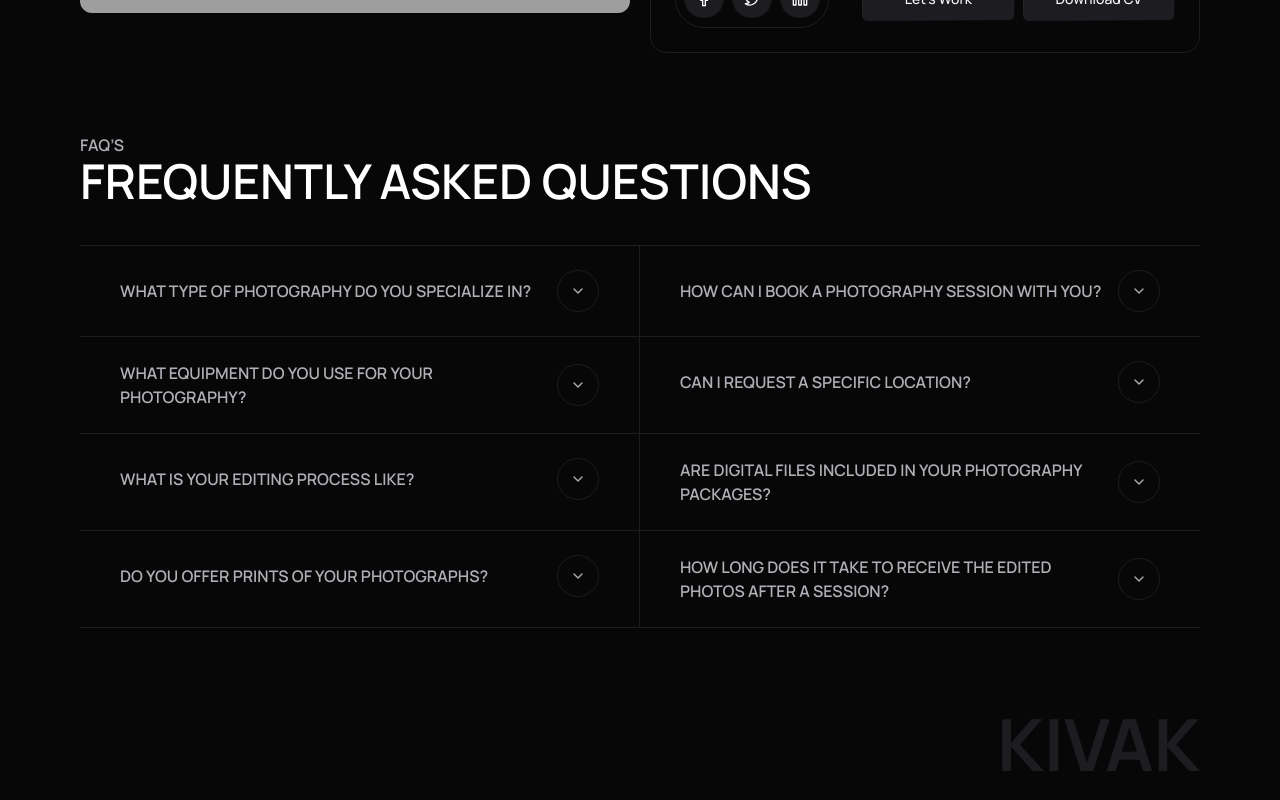
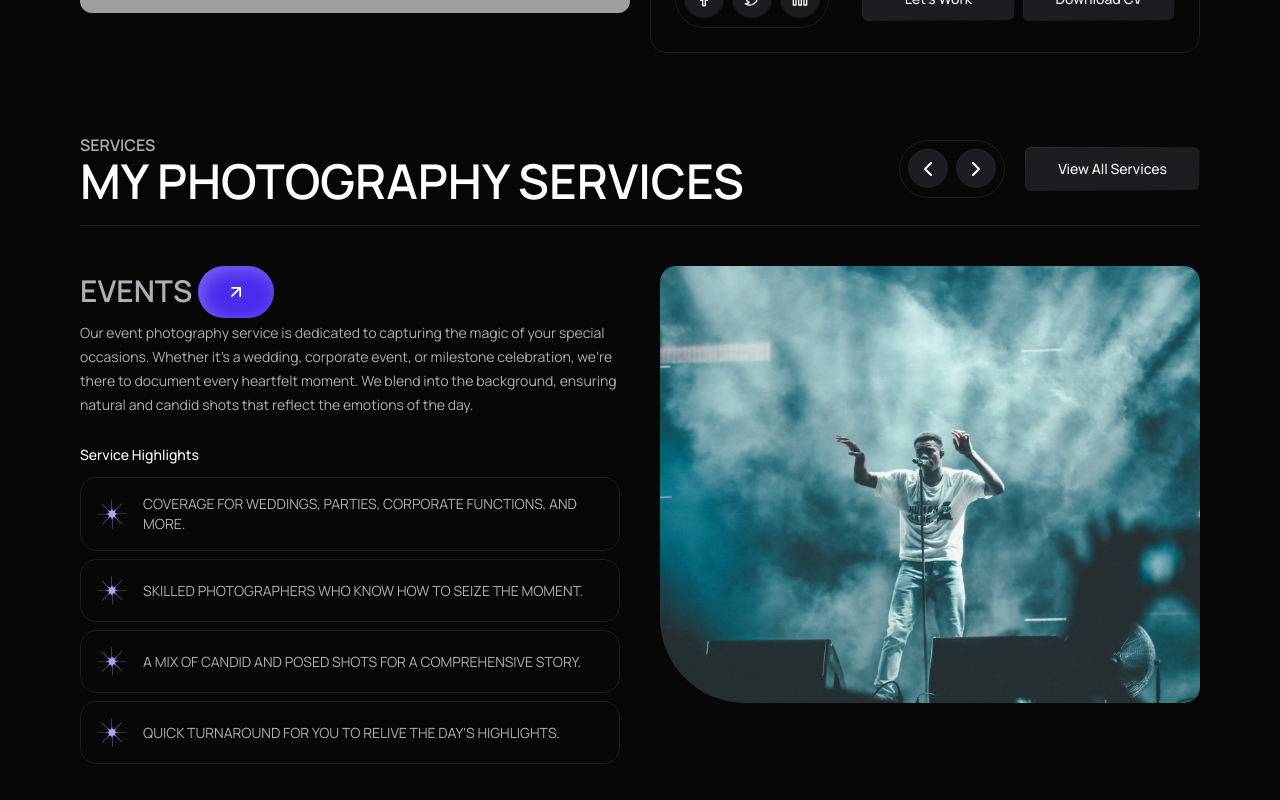
Before and after one commit to AlexanderHubar/kivak-portfolio, a Next.js app: page / in a window 1280 px wide. Shown: the part 1840-2640 px from the top of the page. Built offline with nearby package versions, Linux system fonts and the light colour scheme; grey boxes are pictures that could not be loaded.

Commit message:
feat: add services section

```diff
--- a/app/components/about.tsx
+++ b/app/components/about.tsx
@@ -2,20 +2,12 @@ import { buttonVariants } from "@/components/ui/button";
 import Link from "next/link";
 import Image from "next/image";
 import { Socials } from "./socials";
+import { SectionHeader } from "@/components/ui/section-header";
 
 export function About() {
   return (
     <section className="px-4 lg:px-20 mb-20">
-      <div className="flex flex-col gap-5 lg:flex-row lg:justify-between pb-5 border-b border-dark-12 mb-10">
-        <div>
-          <span className="text-sm lg:text-base text-grey-50 font-semibold uppercase">
-            About
-          </span>
-          <h2 className="text-2xl lg:text-5xl text-white font-semibold uppercase">
-            I am Artem
-          </h2>
-        </div>
-
+      <SectionHeader subtitle="About" title="I am Artem">
         <Link
           href="/"
           className={buttonVariants({
@@ -26,7 +18,7 @@ export function About() {
         >
           Know More
         </Link>
-      </div>
+      </SectionHeader>
       <div className="grid lg:grid-cols-2 lg:gap-5 lg:items-center">
         <Image
           width={630}
--- a/app/components/lets-work-together.tsx
+++ b/app/components/lets-work-together.tsx
@@ -1,19 +1,9 @@
-import { ArrowUpRight } from "lucide-react";
-import Link from "next/link";
+import { ActionLink } from "@/components/ui/action-link";
 
 export function LetsWorkTogether() {
   return (
     <h2 className="text-white text-3xl leading-[3rem] lg:text-4xl font-semibold uppercase lg:leading-[3.25rem] lg:m-auto">
-      Let’s{" "}
-      <Link
-        className="inline-block -mb-4 py-4 px-7 rounded-full bg-primary-55 shadow-primary hover:bg-primary-60 transition-colors duration-300 ease-in-out group"
-        href="/"
-      >
-        <ArrowUpRight
-          className="h-5 w-5 group-hover:scale-125 transition-all duration-200 ease-in-out"
-          color="white"
-        />
-      </Link>
+      Let’s <ActionLink />
       <br />
       Work Together
     </h2>
--- /dev/null
+++ b/app/components/services.tsx
@@ -0,0 +1,78 @@
+import { buttonVariants } from "@/components/ui/button";
+import { SectionHeader } from "@/components/ui/section-header";
+import Link from "next/link";
+import Image from "next/image";
+import { ActionLink } from "@/components/ui/action-link";
+import { SliderControls } from "@/components/ui/slider-controls";
+
+const HIGHLIGHTS = [
+  "Coverage for weddings, parties, corporate functions, and more.",
+  "Skilled photographers who know how to seize the moment.",
+  "A mix of candid and posed shots for a comprehensive story.",
+  "Quick turnaround for you to relive the day's highlights.",
+];
+
+export function Services() {
+  return (
+    <section className="px-4 lg:px-20 mb-20">
+      <SectionHeader subtitle="Services" title="My Photography Services">
+        <div className="flex items-center gap-5">
+          <SliderControls className="hidden lg:flex" />
+          <Link
+            href="/"
+            className={buttonVariants({
+              variant: "default",
+              size: "lg",
+              className: "inline-block",
+            })}
+          >
+            View All Services
+          </Link>
+        </div>
+      </SectionHeader>
+      <div className="grid lg:grid-cols-2 lg:gap-10">
+        <Image
+          className="rounded-2xl rounded-bl-[85px] mb-7 lg:order-1"
+          src="/event.png"
+          alt="event"
+          width={773}
+          height={625}
+        />
+
+        <div>
+          <h3 className="font-semibold text-3xl text-grey-50 mb-3 uppercase">
+            Events <ActionLink />
+          </h3>
+          <p className="text-sm text-grey-50 leading-6 mb-7">
+            Our event photography service is dedicated to capturing the magic of
+            your special occasions. Whether it&apos;s a wedding, corporate
+            event, or milestone celebration, we&apos;re there to document every
+            heartfelt moment. We blend into the background, ensuring natural and
+            candid shots that reflect the emotions of the day.
+          </p>
+
+          <h4 className="text-sm font-medium mb-3 text-white">
+            Service Highlights
+          </h4>
+          <ul className="grid gap-2">
+            {HIGHLIGHTS.map((highlight, index) => (
+              <li
+                key={index}
+                className="flex gap-4 items-center text-grey-50 p-4 border border-dark-12 rounded-2xl"
+              >
+                <Image src="/star.svg" width={30} height={30} alt="Star" />
+                <span className="text-sm uppercase text-grey-70">
+                  {highlight}
+                </span>
+              </li>
+            ))}
+          </ul>
+
+          <div className="flex content-center">
+            <SliderControls className="lg:hidden mx-auto mt-10" />
+          </div>
+        </div>
+      </div>
+    </section>
+  );
+}
--- a/app/page.tsx
+++ b/app/page.tsx
@@ -1,11 +1,13 @@
 import { About } from "./components/about";
 import { Hero } from "./components/hero";
+import { Services } from "./components/services";
 
 export default function Home() {
   return (
     <>
       <Hero />
       <About />
+      <Services />
     </>
   );
 }
--- /dev/null
+++ b/components/ui/action-link.tsx
@@ -0,0 +1,16 @@
+import { ArrowUpRight } from "lucide-react";
+import Link from "next/link";
+
+export function ActionLink() {
+  return (
+    <Link
+      className="inline-block -mb-4 py-4 px-7 rounded-full bg-primary-55 shadow-primary hover:bg-primary-60 transition-colors duration-300 ease-in-out group"
+      href="/"
+    >
+      <ArrowUpRight
+        className="h-5 w-5 group-hover:scale-125 transition-all duration-200 ease-in-out"
+        color="white"
+      />
+    </Link>
+  );
+}
--- /dev/null
+++ b/components/ui/section-header.tsx
@@ -0,0 +1,26 @@
+type SectionHeaderProps = {
+  title: string;
+  subtitle: string;
+  children: React.ReactNode;
+};
+
+export function SectionHeader({
+  title,
+  subtitle,
+  children,
+}: SectionHeaderProps) {
+  return (
+    <div className="flex flex-col gap-5 lg:flex-row lg:justify-between pb-5 border-b border-dark-12 mb-10 lg:items-center">
+      <div>
+        <span className="text-sm lg:text-base text-grey-50 font-semibold uppercase">
+          {subtitle}
+        </span>
+        <h2 className="text-2xl lg:text-5xl text-white font-semibold uppercase">
+          {title}
+        </h2>
+      </div>
+
+      {children}
+    </div>
+  );
+}
--- /dev/null
+++ b/components/ui/slider-controls.tsx
@@ -0,0 +1,24 @@
+import { cn } from "@/lib/utils";
+import { ChevronLeft, ChevronRight } from "lucide-react";
+
+export function SliderControls({ className }: { className?: string }) {
+  return (
+    <ul
+      className={cn(
+        "border border-dark-12 p-2 rounded-full flex gap-2",
+        className
+      )}
+    >
+      <li className="h-10 w-10 rounded-full bg-gradient-to-b group hover:bg-gradient-to-t from-dark-20 to-dark-20/0 p-px">
+        <button className="transition-all duration-300 ease-out inline-grid place-content-center group-hover:shadow-primary group-hover:bg-primary-55 bg-dark-12 h-full w-full rounded-full">
+          <ChevronLeft />
+        </button>
+      </li>
+      <li className="h-10 w-10 rounded-full bg-gradient-to-b group hover:bg-gradient-to-t from-dark-20 to-dark-20/0 p-px">
+        <button className="transition-all duration-300 ease-out inline-grid place-content-center group-hover:shadow-primary group-hover:bg-primary-55 bg-dark-12 h-full w-full rounded-full">
+          <ChevronRight />
+        </button>
+      </li>
+    </ul>
+  );
+}
```
Also changed, not shown: public/event.png (added).
